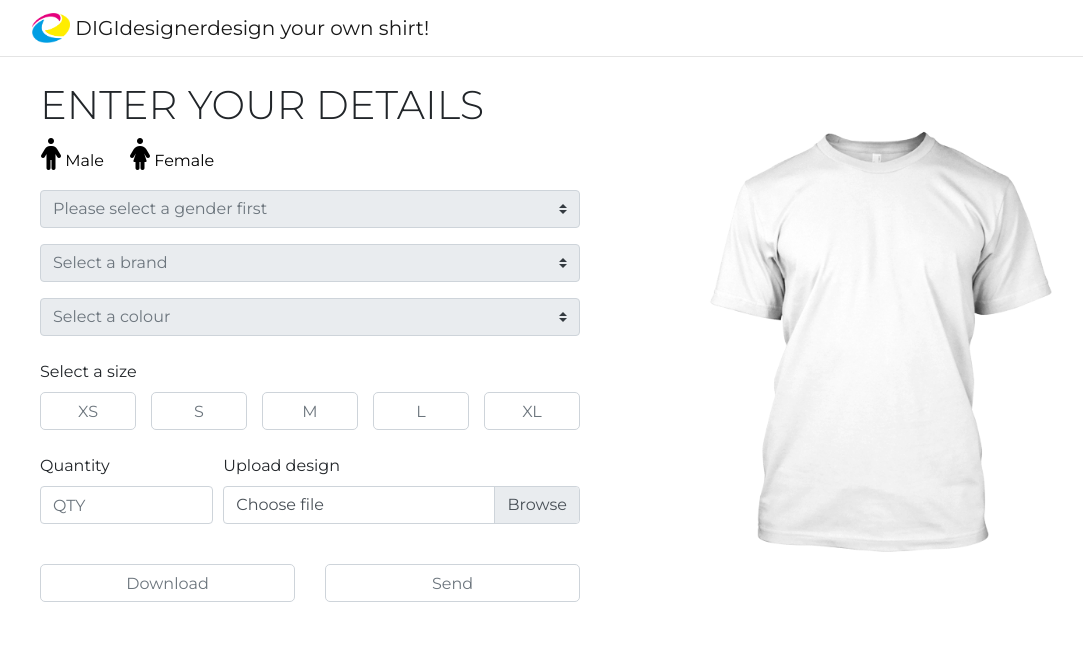
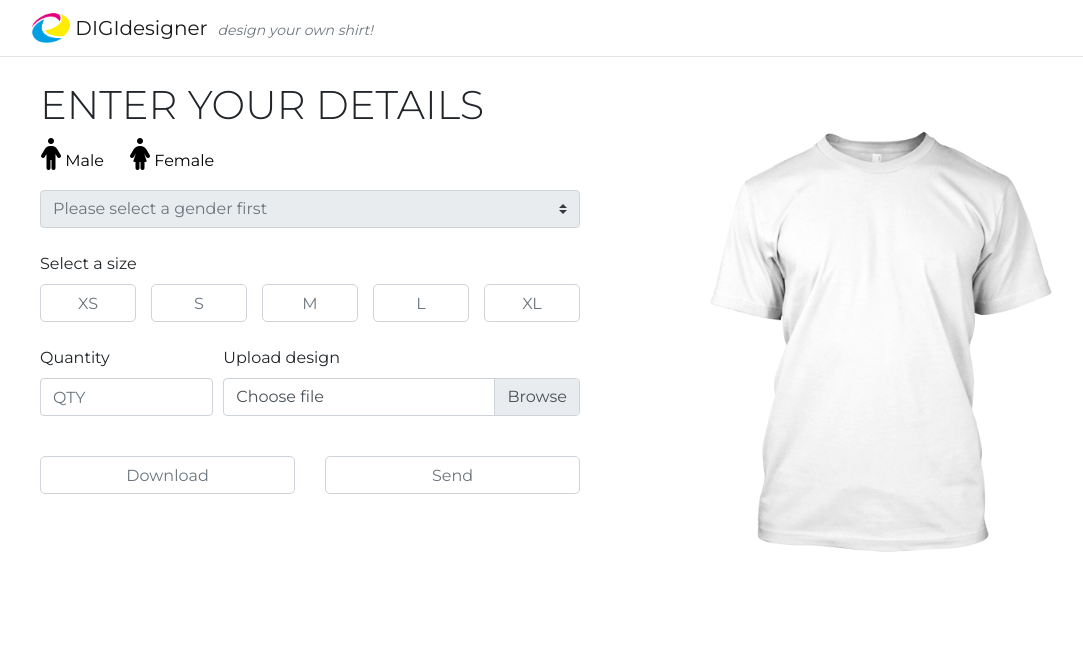
Before and after one commit to D1ang/DIGIdesigner, a plain HTML site: page index.html in a window 1280 px wide. Shown: the whole page, without its empty margins (45-1128 px from the left). Drawn offline with nearby package versions, Linux system fonts and the light colour scheme.

Commit message:
set custom-select to hide the second and third valuelists, added a subtext style for the title

```diff
--- a/assets/css/style.css
+++ b/assets/css/style.css
@@ -28,6 +28,14 @@ body, html {
   .title {
     font-size: 26px;
   }
+}
+
+#custom-subtext {
+  font-weight: 400;
+  font-size: 0.7em;
+  padding-left: 10px;
+  font-style: italic;
+  color: #6c757d;
 }
 
 .custom-navbar {
@@ -71,8 +79,9 @@ body, html {
   box-shadow: 0 0 0 0.2rem rgba(191, 222, 255);
 }
 
-.custom-select {
+.custom-select:not(:first-of-type) {
   cursor: pointer;
+  display: none;
 }
 
 .custom-select:hover {
```
